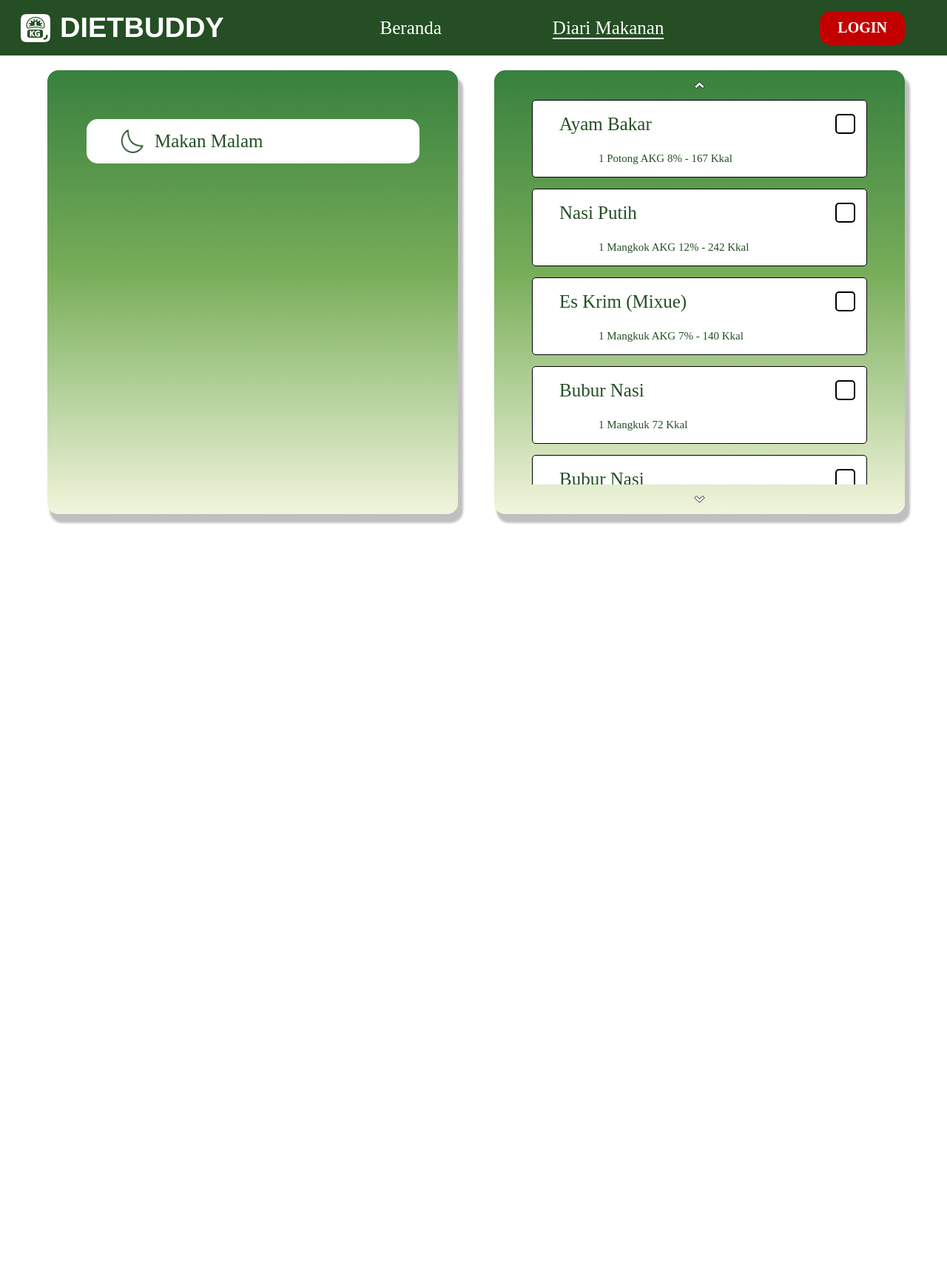
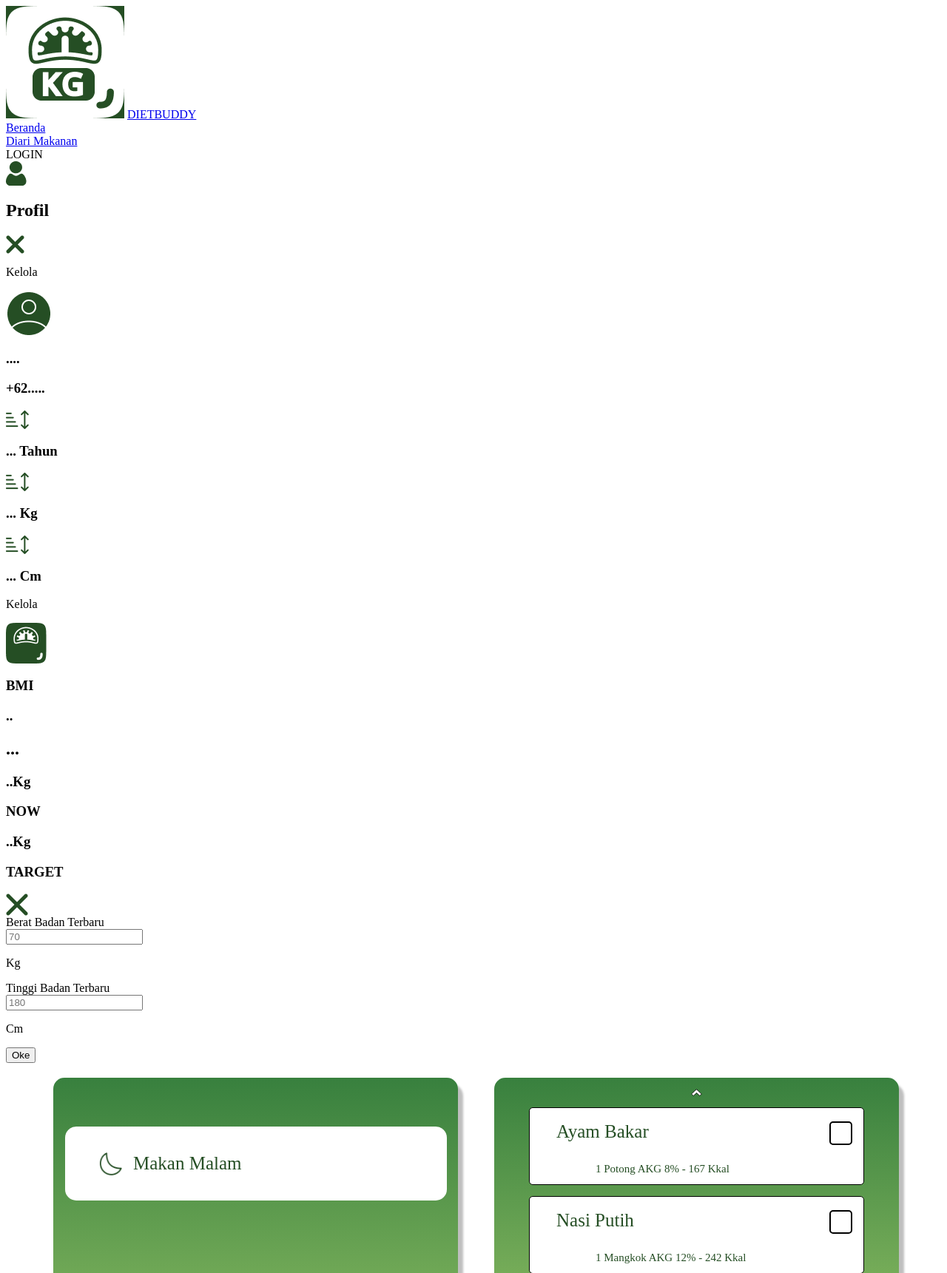
Before and after one commit to Shellahariza/PROJECTRPL, a PHP site: page /diarimakanmalam.html in a window 1280 px wide. Shown: the top 1721 px of the page at 74% size. Before the commit the page ends 708 px from the top, so only its background shows below. Run offline with PHP 8.4, Linux system fonts and the light colour scheme; some libraries are stand-ins or nearby versions.

Commit message:
overlay update

```diff
--- a/diaricamilan.html
+++ b/diaricamilan.html
@@ -10,8 +10,8 @@
       <link rel="shortcut icon" href="img/FaviconKaki.png" type="image/x-icon">
       <link rel="stylesheet" href="diarimakananextend.css">
       <link rel="stylesheet" href="navigasi.css">
-      <link rel="stylesheet" href="overlayProfil.css">
-      <link rel="stylesheet" href="updateBMIOverlay.css">
+        <link rel="stylesheet" href="overlayProfil.css">
+        <link rel="stylesheet" href="updateBMIOverlay.css">
       <script src="scriptOverlay.js"></script>
       <script src="scriptDiariMakanan.js"></script>
   </head>
--- a/diarimakanmalam.html
+++ b/diarimakanmalam.html
@@ -9,36 +9,11 @@
     >
     <link rel="shortcut icon" href="img/FaviconKaki.png" type="image/x-icon">
     <link rel="stylesheet" href="diarimakananextend.css">
-    <link rel="stylesheet" href="navigasi.css">
-    <link rel="stylesheet" href="overlayProfil.css">
-    <link rel="stylesheet" href="updateBMIOverlay.css">
     <script src="scriptOverlay.js"></script>
     <script src="scriptDiariMakanan.js"></script>
 </head>
 <body>
-  <header>
-    <nav>
-      <div class="container">
-       <div class="menu">
-        <img src="img/timbanganKg.png" alt="">
-        <a href="index2.html" class="brand">DIETBUDDY</a>
-
-        </div>
-        <div class="menu-tiga-menu">
-          <div class="menu-link">
-            <a href="index2.html" class="beranda">Beranda</a>
-          </div>
-          <div class="menu-link">
-            <a href="diarimakanan.html" class="diari">Diari Makanan</a>
-          </div>
-        </div>
-        <div class="login" onclick="openOverlayProfil()">LOGIN</div>
-      </div>
-    </nav>
-  </header>
-  <div class="overlay-Profil" id="overlay-Profil"></div>
-
-
+  <script src="navigasi.js"></script>
   <main>
    <section class="kotakkiri">
       <div class="kotakkiri-child">
--- /dev/null
+++ b/navigasi.html
@@ -0,0 +1,124 @@
+<header>
+    <nav>
+        <div class="container">
+            <div class="menu">
+                <img src="img/timbanganKg.png" alt="">
+                <a href="index2.html" class="brand">DIETBUDDY</a>
+
+            </div>
+            <div class="menu-tiga-menu">
+                <div class="menu-link">
+                    <a href="index2.html" class="beranda">Beranda</a>
+                </div>
+                <div class="menu-link">
+                    <a href="diarimakanan.html" class="diari">Diari Makanan</a>
+                </div>
+            </div>
+            <div class="login" onclick="openOverlayProfil()">LOGIN</div>
+          </div>
+      <div class="overlay">
+
+          <div class="layar">
+              <div>
+                  <div class="container-all">
+                      <div class="navigasi">
+                          <div class="container-nav">
+                              <img src="img/Logo Profil.png" alt="logo profil" class="logo-profil">
+                              <h1 class="profil-h1">Profil</h1>
+                              <img src="img/Vector 5.png" alt="logo silang" class="logo-silang" onclick="closeOverlayProfil()">
+                            </div>
+                        </div>
+                    </div>
+                </div>
+                <div class="main">
+                    <section>
+                        <div class="container-profil">
+                            <div class="container-kelola-logo-nama">
+                                <div class="kelola" onclick="UbahProfil()">
+                                    <p>Kelola</p>
+                                </div>
+                                <div class="profil-lingkaran-nama">
+                                    <img src="img/profile-circle.png" alt="profil-circle" class="profil-circle">
+                                    <div class="nama-nomor">
+                                        <h1 class="nama">....</h1>
+                                        <h3 class="nomor">+62.....</h3>
+                               </div>
+                            </div>
+                        </div>
+                        <div class="container-umur-bb-tb">
+                            <div class="logo-umur">
+                                <img src="img/sort.png" alt="sort logo" class="icon-sort">
+                                <h1 class="h1-umur">... Tahun</h1>
+                            </div>
+                            <div class="logo-bb">
+                                <img src="img/sort.png" alt="sort logo" class="icon-sort">
+                               <h1 class="h1-umur">... Kg</h1>
+                           </div>
+                           <div class="logo-tb">
+                               <img src="img/sort.png" alt="sort logo" class="icon-sort">
+                               <h1 class="h1-umur">... Cm</h1>
+                            </div>
+                        </div>
+                    </div>
+                    <div class="container-bmi">
+                       <div class="container-kelola-logo-bmi">
+                           <div class="kelola-bmi">
+                               <p onclick="openOverlayBMI()">Kelola</p>
+                            </div>
+                            <div class="logo-timbangan-nama">
+                                <img src="img/weight-scale.png" alt="weight-scale" class="weight-scale">
+                                <h1 class="bmi-isi">BMI</h1>
+                            </div>
+                            <div class="indeks-keterangan">
+                                <h1 class="indeks">..</h1>
+                                <h2 class="keterangan">...</h2>
+                            </div>
+                            <div class="bb-sekarang-target">
+                                <div class="bb-doang">
+                                    <h3 class="bb-angka">..Kg</h3>
+                                    <h3 class="bb-skrg-trgt">NOW</h3>
+                                </div>
+                                <div class="bb-target">
+                                   <h3 class="bb-angka">..Kg</h3>
+                                   <h3 class="bb-skrg-trgt">TARGET</h3>
+                                </div>
+                            </div>
+                       </div>
+                   </div>
+                </section>
+            </div>
+        </div>
+    </div>
+
+    <div class="overlay-containerBMI" id="overlay-Profil">
+        <div class="BMI">
+
+            <div class="kotakbesar">
+                <div class="BMI-silang" onclick="closeOverlayBMI()">
+                    <img src="img/LogoSilang.png" alt=""></div>
+                    <div class="form">
+                        <form action="" method="post">
+                            <div class="inputan1">
+                                <label for="">Berat Badan Terbaru</label>
+                                <div>
+                                    <input type="text" name="bb" placeholder="70" required>
+                                    <p>Kg</p>
+                                </div>
+                            </div>
+                            <div class="inputan2">
+                                <label for="">Tinggi Badan Terbaru</label>
+                                <div>
+                                    <input type="text" name="tb" placeholder="180" required>
+                                    <p>Cm</p>
+                                </div>
+                            </div>
+                            <div class="button">
+                                <button type="button">Oke</button>
+                            </div>
+                        </form>
+                </div>
+            </div>
+        </div>
+    </div>
+</nav>
+</header>
--- /dev/null
+++ b/navigasi.js
@@ -0,0 +1,10 @@
+document.addEventListener("DOMContentLoaded", function () {
+    var xhr = new XMLHttpRequest();
+    xhr.onreadystatechange = function () {
+        if (xhr.readyState === 4 && xhr.status === 200) {
+            var navigasiHTML = xhr.responseText;
+            document.body.insertAdjacentHTML("afterbegin", navigasiHTML);
+        }
+    };
+    xhr.open("GET", "navigasi.html", true);
+    xhr.send();});
```
Also changed, not shown: diarimakanan.html (+1 -25 lines), diarimakananpagi.html (+1 -26 lines), diarimakansiang.html (+1 -26 lines), index2.php (+1 -24 lines), scriptOverlay.js (+9 -127 lines).
